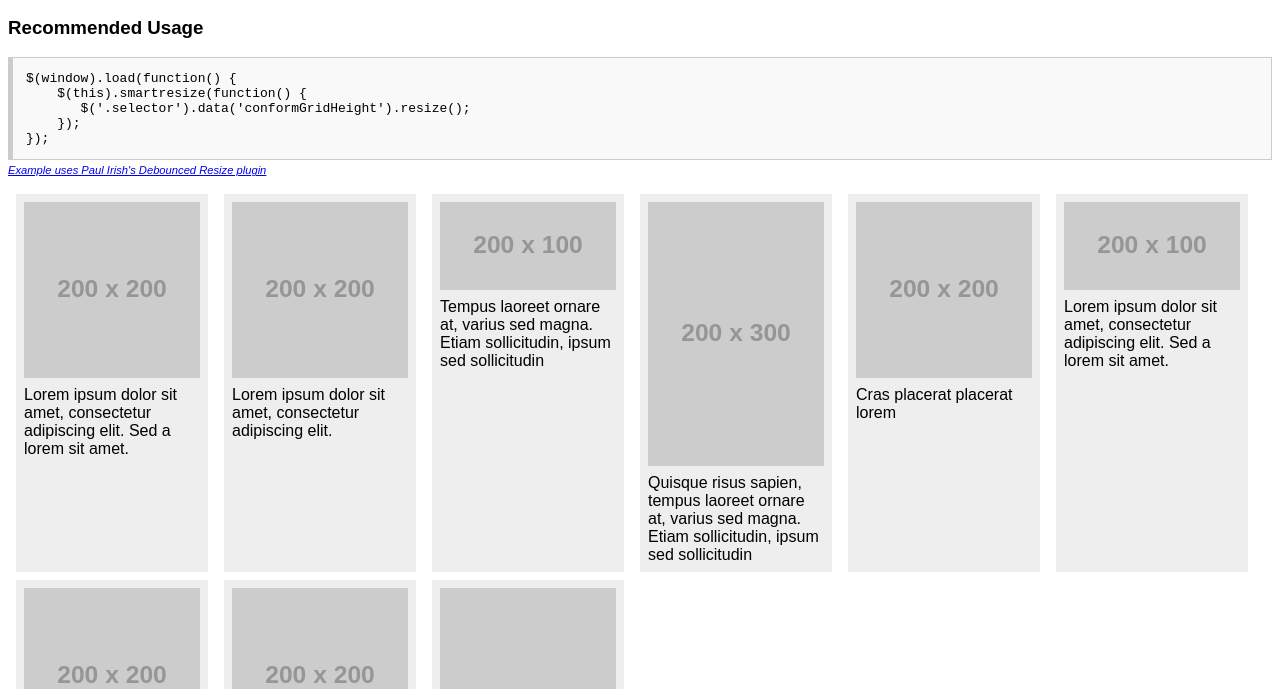
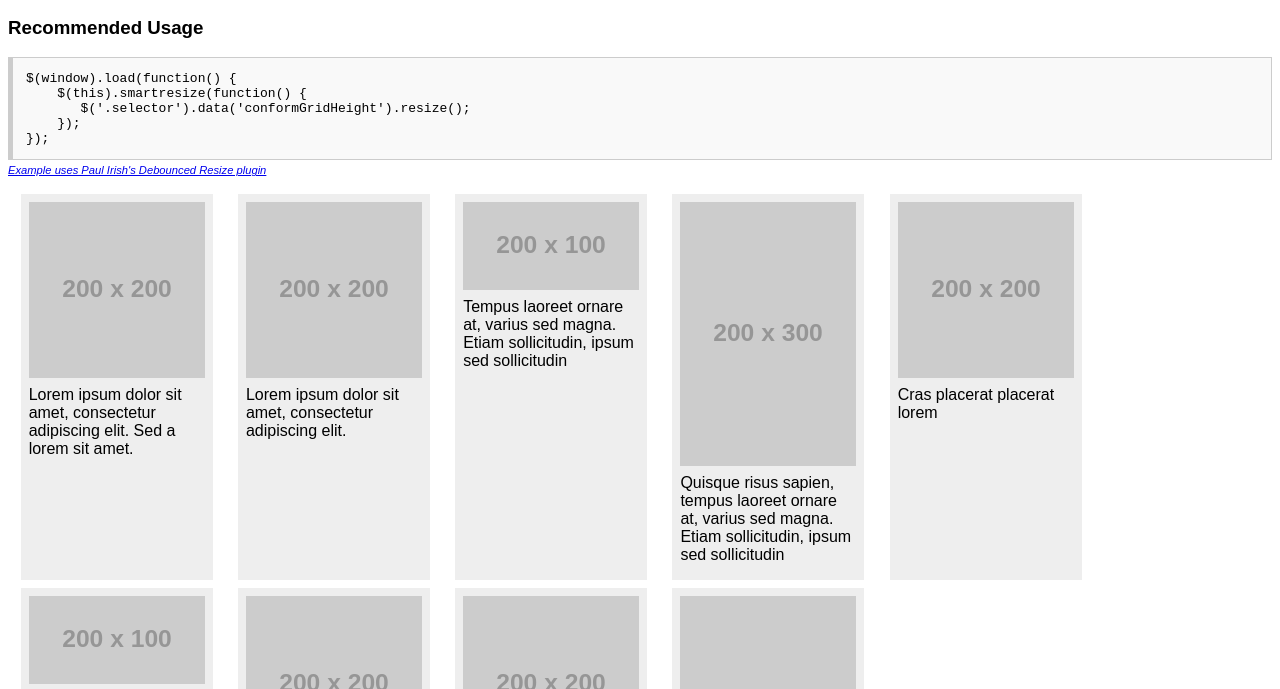
Before and after one commit to briangraves/conform-grid-heights, a plain HTML site: page index.html in a window 1280 px wide. Shown: the part 100-789 px from the top of the page. Drawn offline with nearby package versions, Linux system fonts and the light colour scheme; placeholder pictures from the web are drawn by us.

Commit message:
adjust grid

```diff
--- a/index.html
+++ b/index.html
@@ -23,10 +23,12 @@
             li {
                 background: #eee;
                 vertical-align: top;
-                margin: 0 .5em .5em;
+                margin: 0 0 .5em;
+                padding: .5em 0;
+                box-sizing: border-box;
             }
             li p {
-                margin: .5em;
+                margin: 0 .5em .5em;
             }
             img {
                 display: block;
@@ -53,7 +55,8 @@
             @media screen and (min-width: 22em) {
                 li {
                     display: inline-block;
-                    width: 30%;
+                    width: 31.3%;
+                    margin: 0 1% .5em;
                 }
             }
 
```
